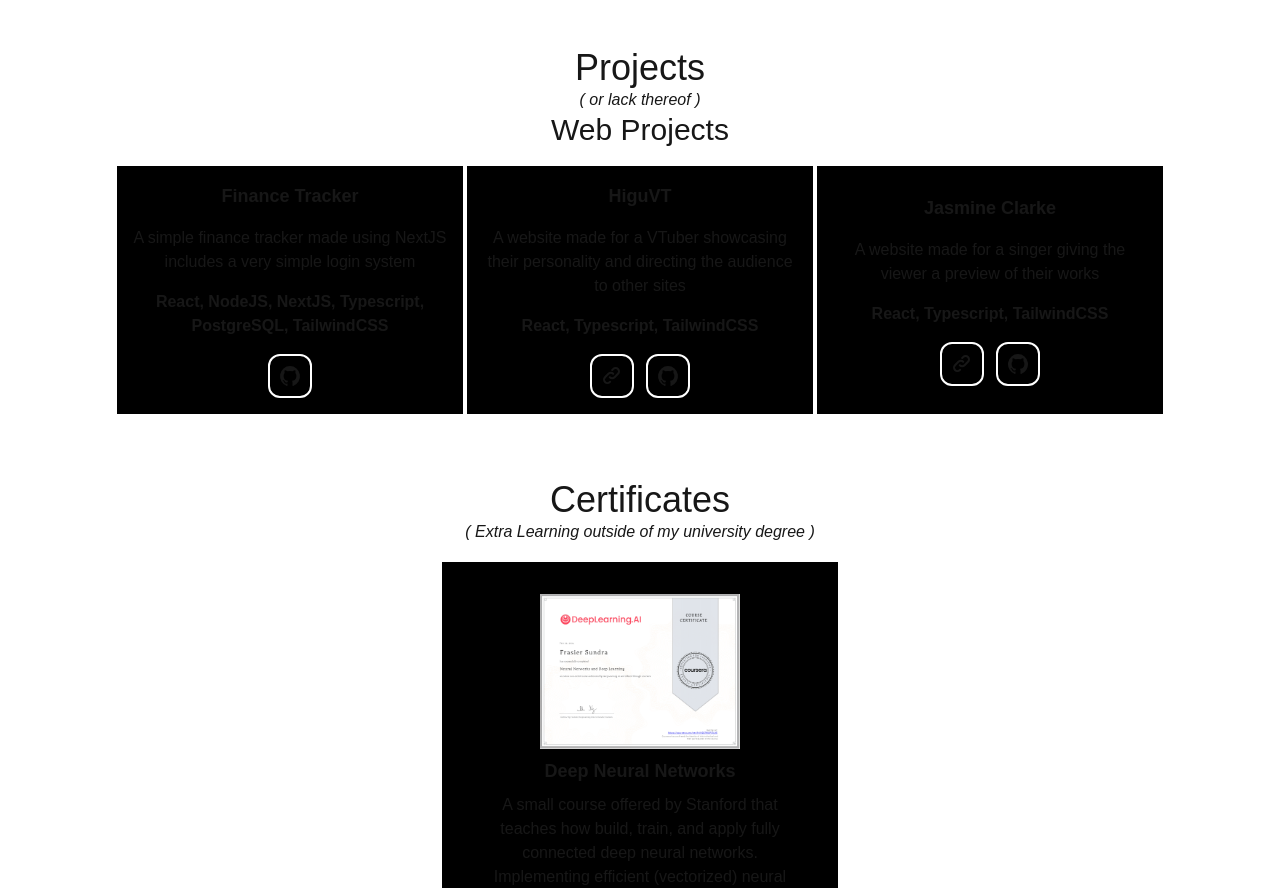
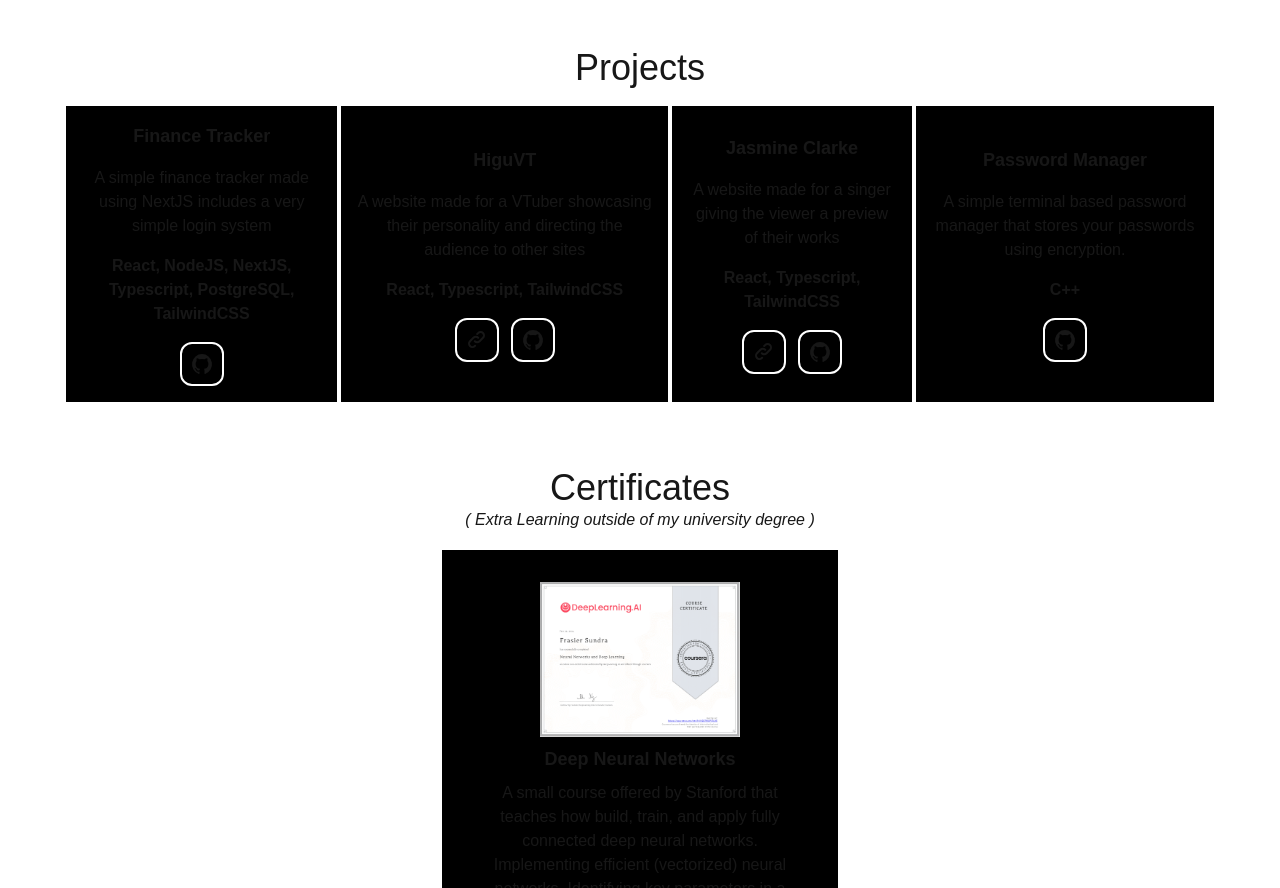
Before and after one commit to Fozzyack/resume-new, a Next.js app: page / in a window 1280 px wide. Shown: the part 1072-1960 px from the top of the page. Built offline with nearby package versions, Linux system fonts and the light colour scheme.

Commit message:
Adds new project

```diff
--- a/components/Projects.tsx
+++ b/components/Projects.tsx
@@ -22,14 +22,19 @@ const PROJECTS = [
 		link: "https://jasmine.starlightvoyager.dev",
 		github: "https://github.com/Fozzyack/Jasmine-clarke",
 	},
+	{
+		name: "Password Manager",
+		desc: "A simple terminal based password manager that stores your passwords using encryption.",
+		tech: "C++",
+		link: "",
+		github: "https://github.com/Fozzyack/password_manager",
+	},
 ];
 
 const Projects = () => {
 	return (
 		<div className="flex flex-col items-center justify-center my-8">
 			<h3 className="text-4xl">Projects</h3>
-			<p className="italic">( or lack thereof )</p>
-			<h3 className="text-3xl">Web Projects</h3>
 			<div className="flex flex-col md:flex-row mt-4">
 				{PROJECTS.map((project, index) => (
 					<div
```
